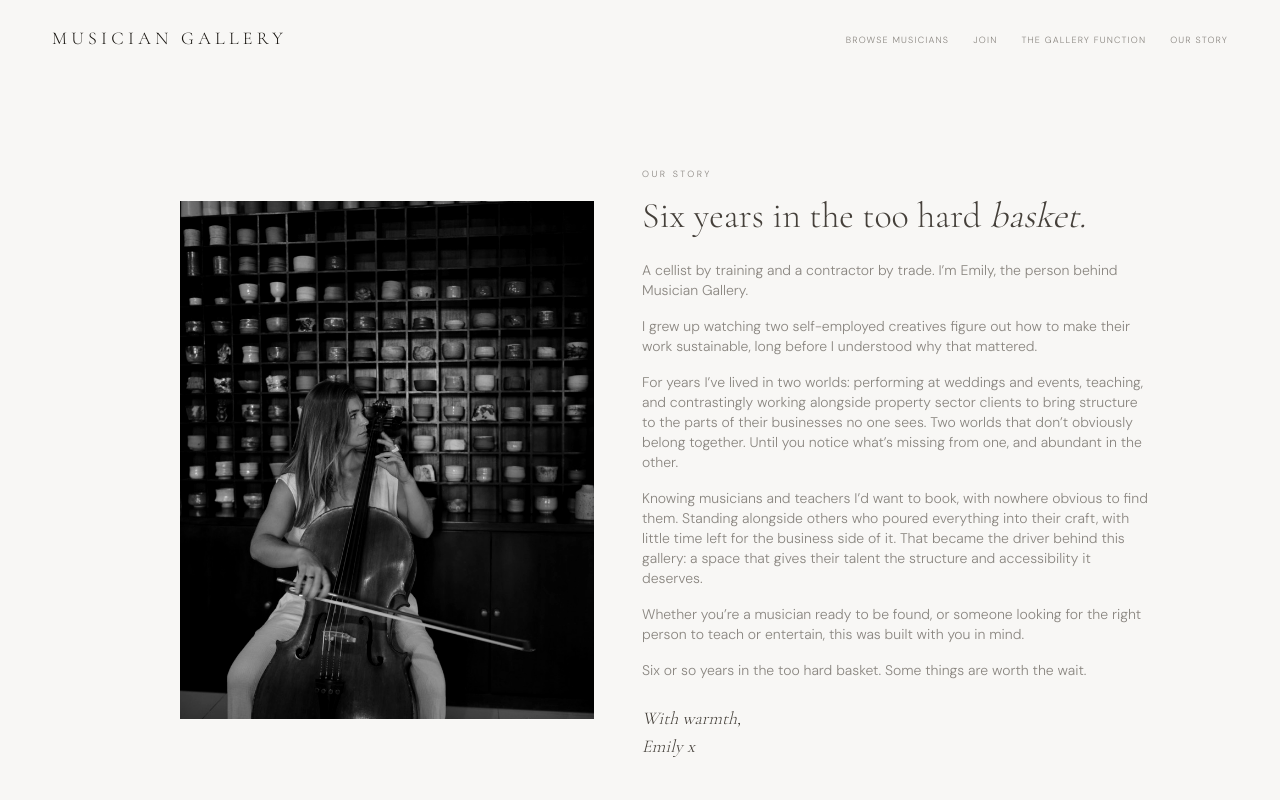
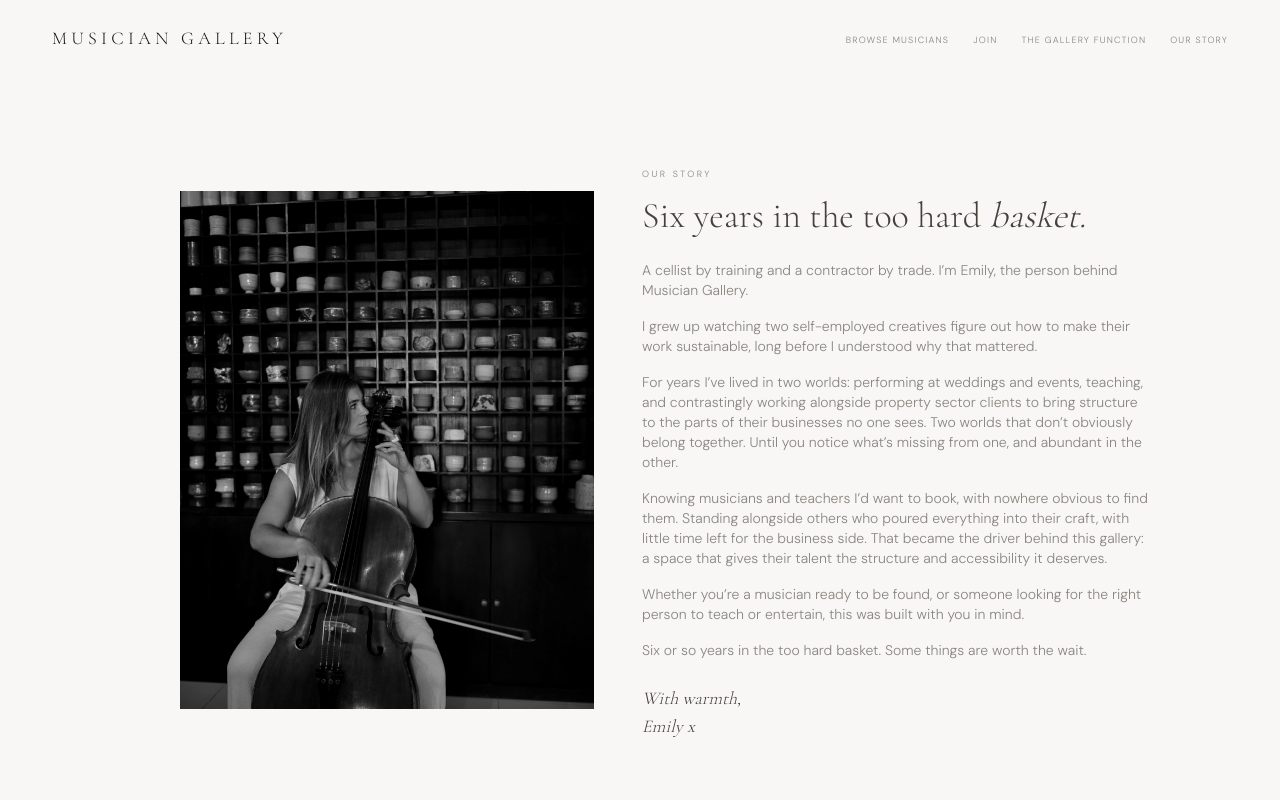
Before and after one commit to musiciangallery/Musician-Gallery, a Next.js app: page /our-story in a window 1280 px wide. Shown: the top 800 px of the page. Built offline with nearby package versions, Linux system fonts and the light colour scheme.

Commit message:
Update page.tsx

```diff
--- a/src/app/our-story/page.tsx
+++ b/src/app/our-story/page.tsx
@@ -43,7 +43,7 @@ export default function OurStoryPage() {
           Knowing musicians and teachers I&rsquo;d want to book, with
           nowhere obvious to find them. Standing alongside others who
           poured everything into their craft, with little time left for
-          the business side of it. That became the driver behind this
+          the business side. That became the driver behind this
           gallery: a space that gives their talent the structure and
           accessibility it deserves.
         </p>
```
